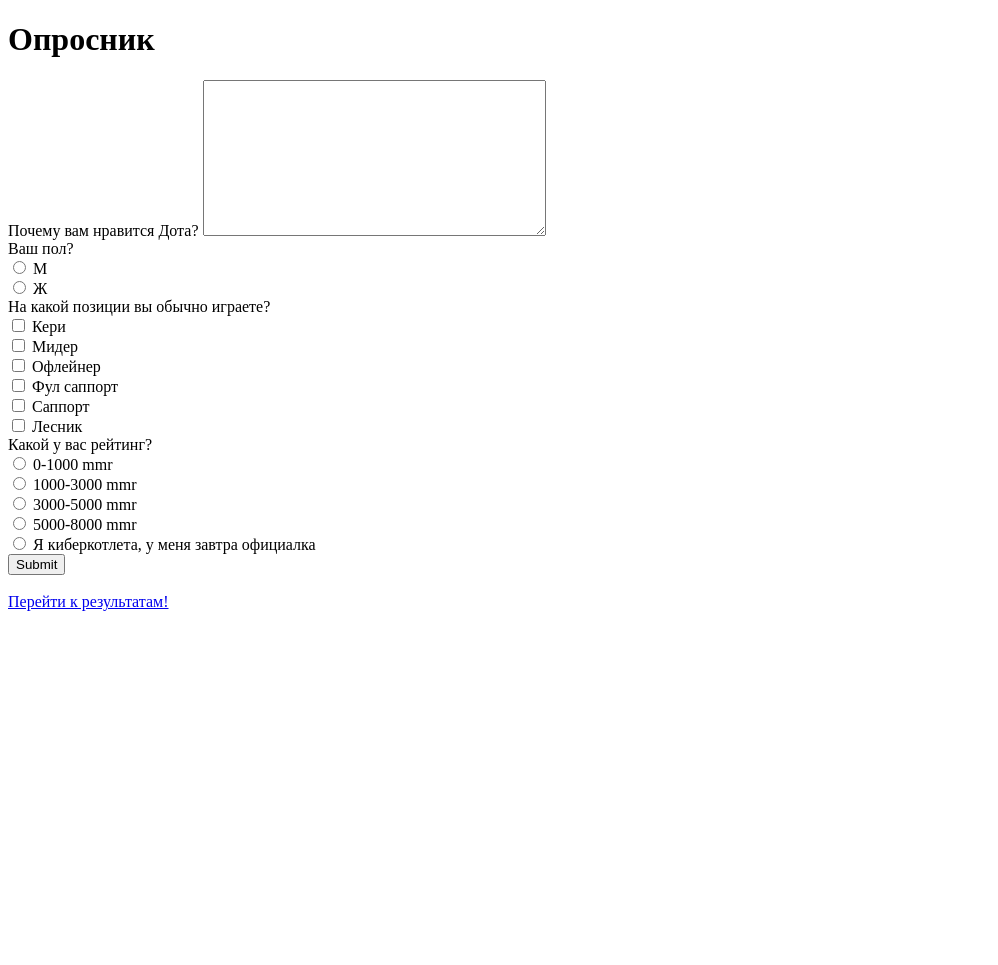
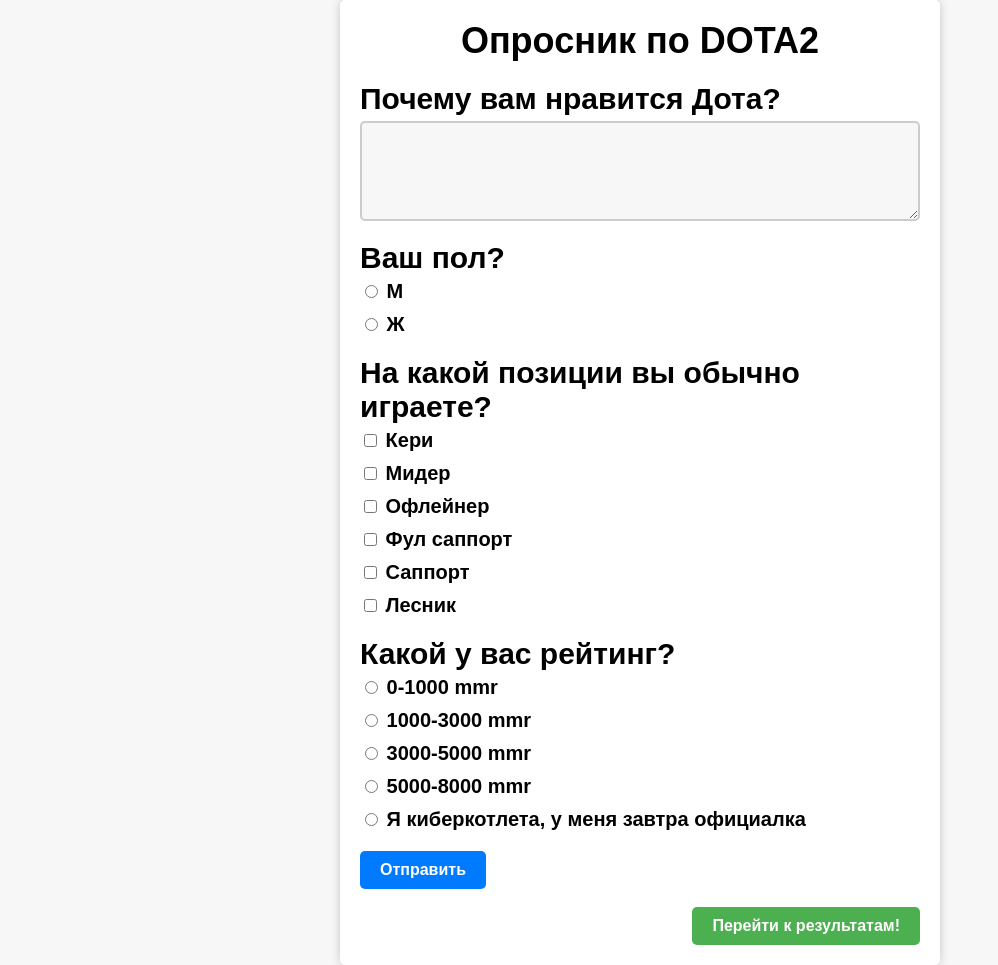
Before and after one commit to VokvisIT/django_learning, a Django app: page /questionnaire/ in a window 1280 px wide. Shown: the whole page, without its empty margins (0-998 px from the left). Before the commit the page ends 611 px from the top, so only its background shows below. Run offline with Django 4.2, Linux system fonts and the light colour scheme; data comes from the database, SQL or seed files in the repository; both versions use the stored data as it was after the commit.

Commit message:
Compleated lr2 (mb-mb)

```diff
--- a/lr2/lr2/settings.py
+++ b/lr2/lr2/settings.py
@@ -117,6 +117,7 @@
 # https://docs.djangoproject.com/en/4.1/howto/static-files/
 
 STATIC_URL = 'static/'
+STATICFILES_DIRS = [BASE_DIR / "static"]
 
 # Default primary key field type
 # https://docs.djangoproject.com/en/4.1/ref/settings/#default-auto-field
--- a/lr2/questionnaire/forms.py
+++ b/lr2/questionnaire/forms.py
@@ -1,5 +1,5 @@
 from django import forms
-from .models import Choice, Question, Answer
+from .models import Choice, Question, Answer, Poll
 
 class SurveyForm(forms.Form):
     def __init__(self, *args, **kwargs):
@@ -32,3 +32,6 @@
                     choice = Choice.objects.get(id=choice_id)
                     answer = Answer(question=question, choice=choice, answer_text=None)
                     answer.save()
+        poll = Poll.objects.get(id=1)
+        poll.count_comp_add()
+        poll.save()
--- a/lr2/questionnaire/models.py
+++ b/lr2/questionnaire/models.py
@@ -6,14 +6,22 @@
         ('multiple_choice', 'Множественный выбор'),
         ('open', 'Открытый вопрос'),
     )
+class Poll(models.Model):
+    poll_title = models.CharField(max_length=50, null=True, blank=True)
+    count_comp = models.IntegerField(default=0)
+    def __str__(self):
+        return self.poll_title
+    def count_comp_add(self):
+        self.count_comp +=1
 
 class Question(models.Model):
     question_text = models.CharField(max_length=255, null=True, blank=True)
     question_type = models.CharField(max_length=20, choices=QUESTION_TYPES)
     num_answers = models.IntegerField(default=0)
+    poll = models.ForeignKey(Poll, on_delete=models.CASCADE)
 
     def __str__(self):
-        return self.question_text.title()
+        return self.question_text
     def get_answers_data(self):
         if self.question_type == 'open':
             answers = self.answer_set.all().values('answer_text')
@@ -51,7 +59,7 @@
     choice_text = models.CharField(max_length=200, null=True, blank=True)
 
     def __str__(self):
-        return self.choice_text.title()
+        return self.choice_text
 
 class Answer(models.Model):
     question = models.ForeignKey(Question, on_delete=models.CASCADE)
@@ -61,7 +69,7 @@
     def __str__(self):
         return f'{self.question.question_text} - {self.choice or self.answer_text}'
     def save(self, *args, **kwargs):
-            if self.choice:
-                self.question.num_answers += 1
-                self.question.save()
-            super().save(*args, **kwargs)
+        if self.choice or self.question.question_text:
+            self.question.num_answers += 1
+            self.question.save()
+        super().save(*args, **kwargs)
--- a/lr2/questionnaire/templates/questionnaire/base.html
+++ b/lr2/questionnaire/templates/questionnaire/base.html
@@ -1,9 +1,13 @@
+
 <!DOCTYPE html>
 <html lang="en">
 <head>
     <meta charset="UTF-8">
     <meta http-equiv="X-UA-Compatible" content="IE=edge">
     <meta name="viewport" content="width=device-width, initial-scale=1.0">
+    {% block head%}
+
+    {% endblock%}
     <title>
         {% block title %}
 
--- a/lr2/questionnaire/templates/questionnaire/polls.html
+++ b/lr2/questionnaire/templates/questionnaire/polls.html
@@ -1,14 +1,21 @@
 {% extends "questionnaire/base.html" %}
+{% block head%}
+  {% load static %}
+  <link rel="stylesheet" type="text/css" href="{% static 'questionnaire/css/polls.css' %}">
+{% endblock head %}
 {% block title %}
     СУПЕР МЕГА ОПРОСНИК! ПИЦЦА АРРИВА ПО ПРОМОКОДУ RECRENT23 В ДОДО ПРИ ЗАКАЗЕ ОТ 999руб
 {% endblock title %}
 {% block body %}
-    <h1>Опросник</h1>
+
+ <main>
+      <div class="questionnaire">
+        <h1>Опросник по DOTA2</h1>
         <form method="POST">
           {% csrf_token %}
           {% for field in form %}
             <div class="form-group">
-      <label for="{{ field.id_for_label }}">{{ field.label }}</label>
+              <label for="{{ field.id_for_label }}" class="small-label">{{ field.label }}</label>
               {{ field }}
               {% if field.errors %}
                 <div class="invalid-feedback">
@@ -19,10 +26,13 @@
               {% endif %}
             </div>
           {% endfor %}
-  <button type="submit" class="btn btn-primary">Submit</button>
+          <button type="submit" class="btn btn-primary">Отправить</button>
         </form>
         <div>
             <br>
-        <a href="{% url 'questionnaire:result_view' %}">Перейти к результатам!</a>
+            <a href="{% url 'questionnaire:result_view' %}" class="btn-link">Перейти к результатам!</a>
         </div>
+      </div>
+    </main>
+
 {% endblock body %}
--- a/lr2/questionnaire/views.py
+++ b/lr2/questionnaire/views.py
@@ -3,18 +3,14 @@
 from django.http import HttpRequest
 
 from questionnaire.forms import SurveyForm
-from questionnaire.models import Answer, Question
+from questionnaire.models import Poll, Question
 
 def polls_view(request: HttpRequest):
     if request.method == 'POST':
         form = SurveyForm(request.POST)
         if form.is_valid():
             return redirect('questionnaire:result_view')
-        else:
-            # Print the errors to the console for debugging
-            print("===========================")
-            print(form.errors)
-            print("===========================")
+
     else:
         form = SurveyForm()
     context = {
@@ -24,6 +20,7 @@
 
 def result_view(request):
     context = {
-        'questions': Question.objects.all()
+        'count': Poll.objects.get(id=1),
+        'questions': Question.objects.all(),
     }
     return render(request, 'questionnaire/result.html', context=context)
--- /dev/null
+++ b/lr2/static/questionnaire/css/polls.css
@@ -0,0 +1,138 @@
+* {
+    box-sizing: border-box;
+  }
+
+  body {
+    margin: 0;
+    padding: 0;
+    font-family: Arial, sans-serif;
+    font-size: 16px;
+    background-color: #f7f7f7;
+  }
+
+  main {
+    display: flex;
+    justify-content: center;
+    align-items: center;
+  }
+
+  .questionnaire {
+    background-color: #ffffff;
+    padding: 20px;
+    border-radius: 5px;
+    box-shadow: 0px 0px 10px rgba(0, 0, 0, 0.2);
+    width: 600px;
+  }
+
+  h1 {
+    font-size: 36px;
+    margin: 0 0 20px;
+    text-align: center;
+  }
+
+  .form-group {
+    margin-bottom: 20px;
+  }
+
+  label {
+    font-size: 20px;
+    font-weight: bold;
+    display: block;
+    margin-bottom: 10px;
+  }
+
+  input[type="text"],
+  input[type="email"],
+  select,
+  textarea {
+    font: 1rem Arial, sans-serif;
+    display: block;
+    box-sizing: border-box;
+    width: 100%;
+    padding: 10px;
+    border: 2px solid #ccc;
+    border-radius: 5px;
+    background-color: #f7f7f7;
+    margin-top: 5px;
+  }
+
+  textarea {
+    resize: vertical;
+    max-height: 100px;
+  }
+
+  input[type="submit"] {
+    background-color: #4caf50;
+    color: #ffffff;
+    border: none;
+    padding: 10px 20px;
+    border-radius: 5px;
+    font-size: 1rem;
+    cursor: pointer;
+  }
+
+  input[type="submit"]:hover {
+    background-color: #3e8e41;
+  }
+
+  a {
+    color: #4caf50;
+  }
+  .small-label {
+    font-size: 30px;
+    margin-bottom: 5px;
+  }
+
+  .large-label {
+    font-size: 36px;
+    margin-bottom: 20px;
+  }
+
+  .btn {
+    display: inline-block;
+    padding: 10px 20px;
+    border: none;
+    border-radius: 5px;
+    font-size: 16px;
+    font-weight: bold;
+    text-align: center;
+    text-decoration: none;
+    cursor: pointer;
+    transition: background-color 0.3s ease;
+  }
+
+  .btn-primary {
+    background-color: #007bff;
+    color: #fff;
+  }
+
+  .btn:hover {
+    background-color: #0069d9;
+  }
+
+  .btn:active {
+    background-color: #005cbf;
+  }
+  .btn-link {
+    display: inline-block;
+    padding: 10px 20px;
+    border: none;
+    border-radius: 5px;
+    background-color: #4caf50;
+    color: #fff;
+    font-size: 16px;
+    font-weight: bold;
+    text-align: center;
+    text-decoration: none;
+    cursor: pointer;
+    transition: background-color 0.3s ease;
+    float: right;
+  }
+
+  .btn-link:hover {
+    background-color: #3e8e41;
+  }
+
+  .btn-link:active {
+    background-color: #1b5e20;
+  }
```
Also changed, not shown: lr2/questionnaire/admin.py (+7 -2 lines), lr2/questionnaire/templates/questionnaire/result.html (+27 -12 lines), lr2/static/questionnaire/css/result.css (added, +75 -0 lines), lr2/db.sqlite3, lr2/questionnaire/migrations/0017_poll.py (added), lr2/questionnaire/migrations/0018_question_poll.py (added), lr2/questionnaire/migrations/0019_question_num_responses.py (added), lr2/questionnaire/migrations/0020_remove_question_num_responses.py (added), lr2/questionnaire/migrations/0021_answer_num_of_comp.py (added), lr2/questionnaire/migrations/0022_remove_answer_num_of_comp_poll_count_comp.py (added). Lines whose indentation alone changed are shown as unchanged.
